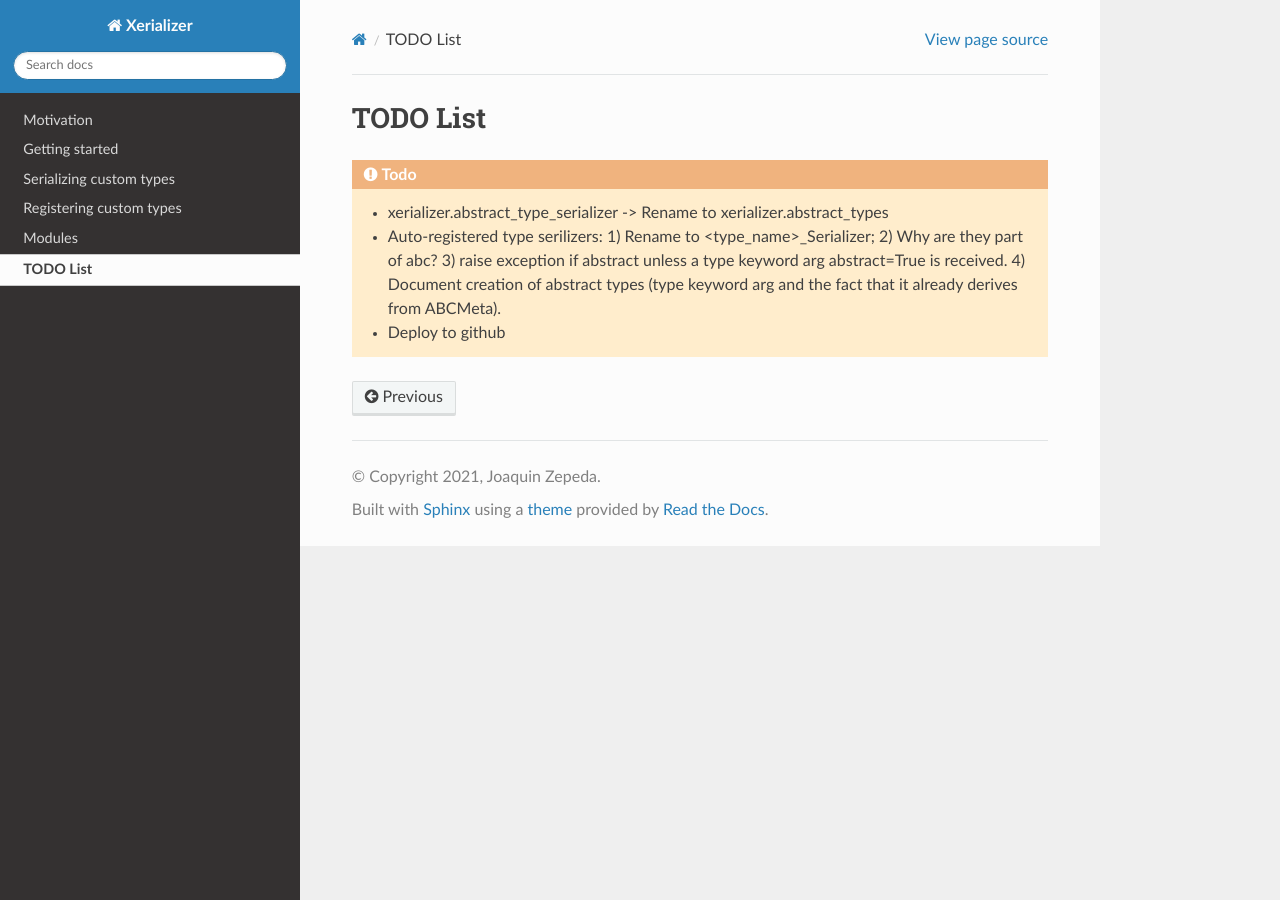
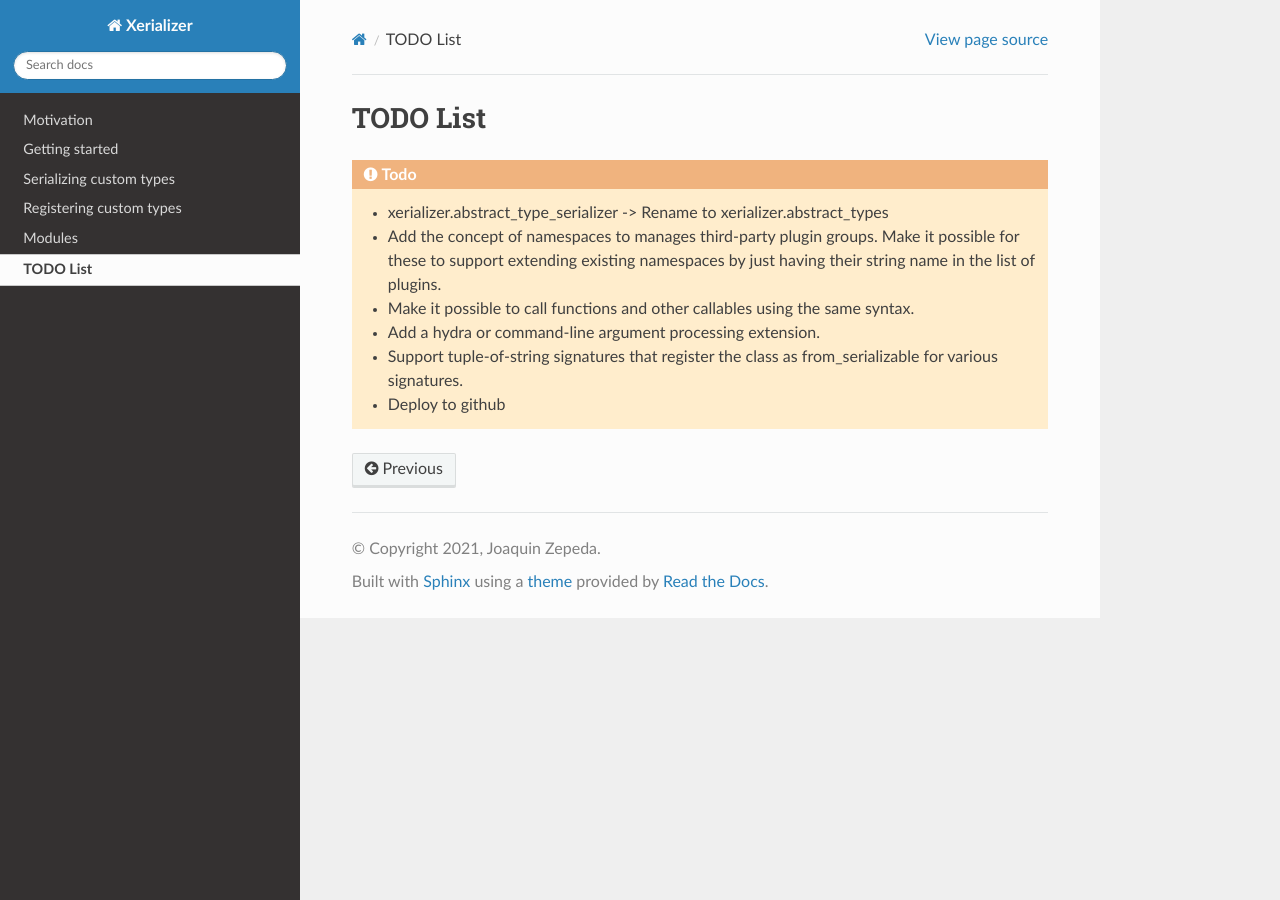
Before and after one commit to zepedaj/xerializer, a Sphinx documentation site: the page built from docs/source/content/todo_list.rst, in a window 1280 px wide. Built offline with Sphinx 7.4.7 and the Read the Docs theme 2.0.0, drawn with Linux system fonts in a browser that asks for light colours; pages that are not in the unit, such as notebooks, are missing from menus.

```diff
--- a/docs/source/content/todo_list.rst
+++ b/docs/source/content/todo_list.rst
@@ -4,5 +4,8 @@ TODO List
 .. todo::
 
    * xerializer.abstract_type_serializer -> Rename to xerializer.abstract_types
-   * Auto-registered type serilizers: 1) Rename to <type_name>_Serializer; 2) Why are they part of abc? 3) raise exception if abstract unless a type keyword arg abstract=True is received. 4) Document creation of abstract types (type keyword arg and the fact that it already derives from ABCMeta).
+   * Add the concept of namespaces to manages third-party plugin groups. Make it possible for these to support extending existing namespaces by just having their string name in the list of plugins.
+   * Make it possible to call functions and other callables using the same syntax.
+   * Add a hydra or command-line argument processing extension.
+   * Support tuple-of-string signatures that register the class as from_serializable for various signatures.
    * Deploy to github
```
Also changed, not shown: docs/source/content/intro.rst (+24 -16 lines), 2 other files.
